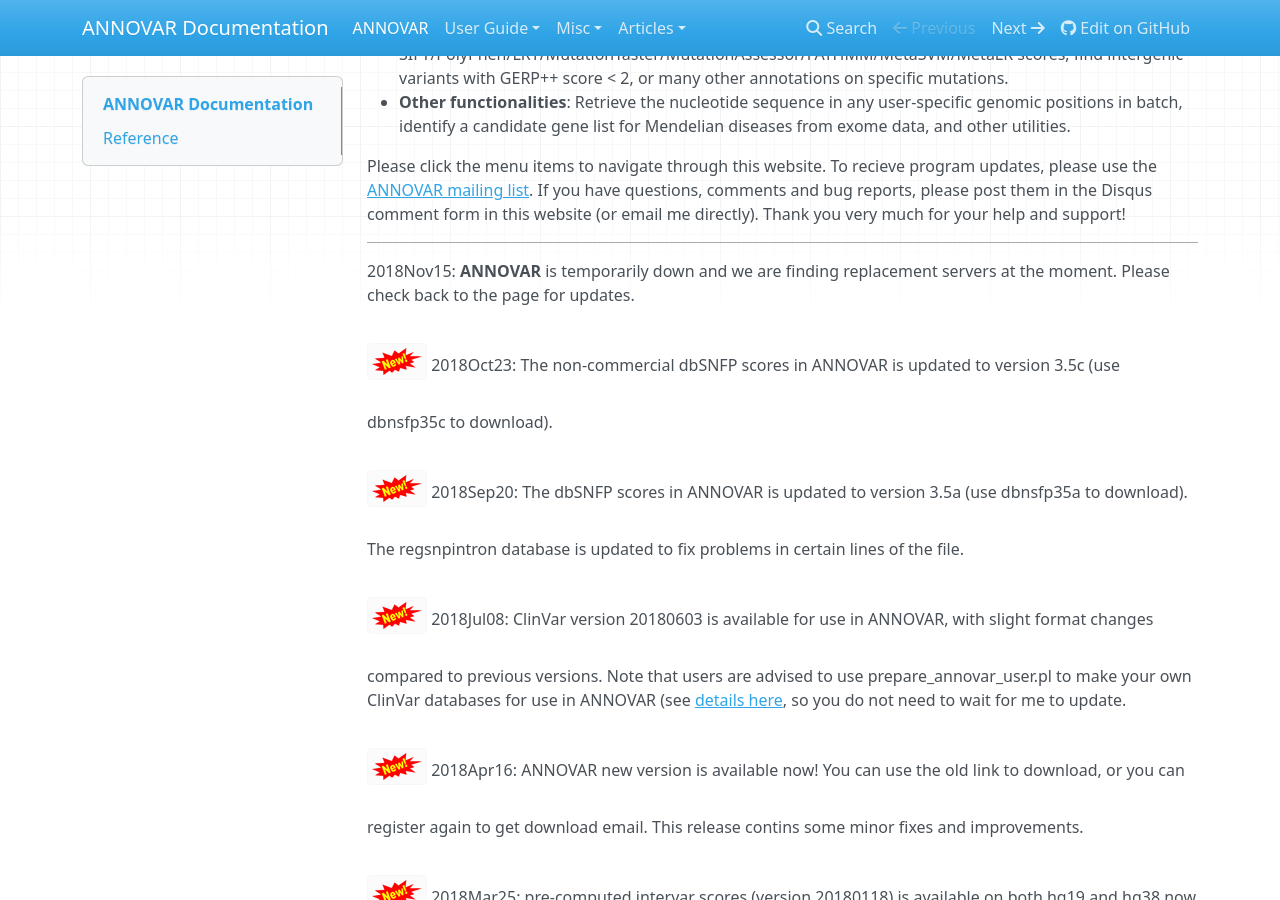
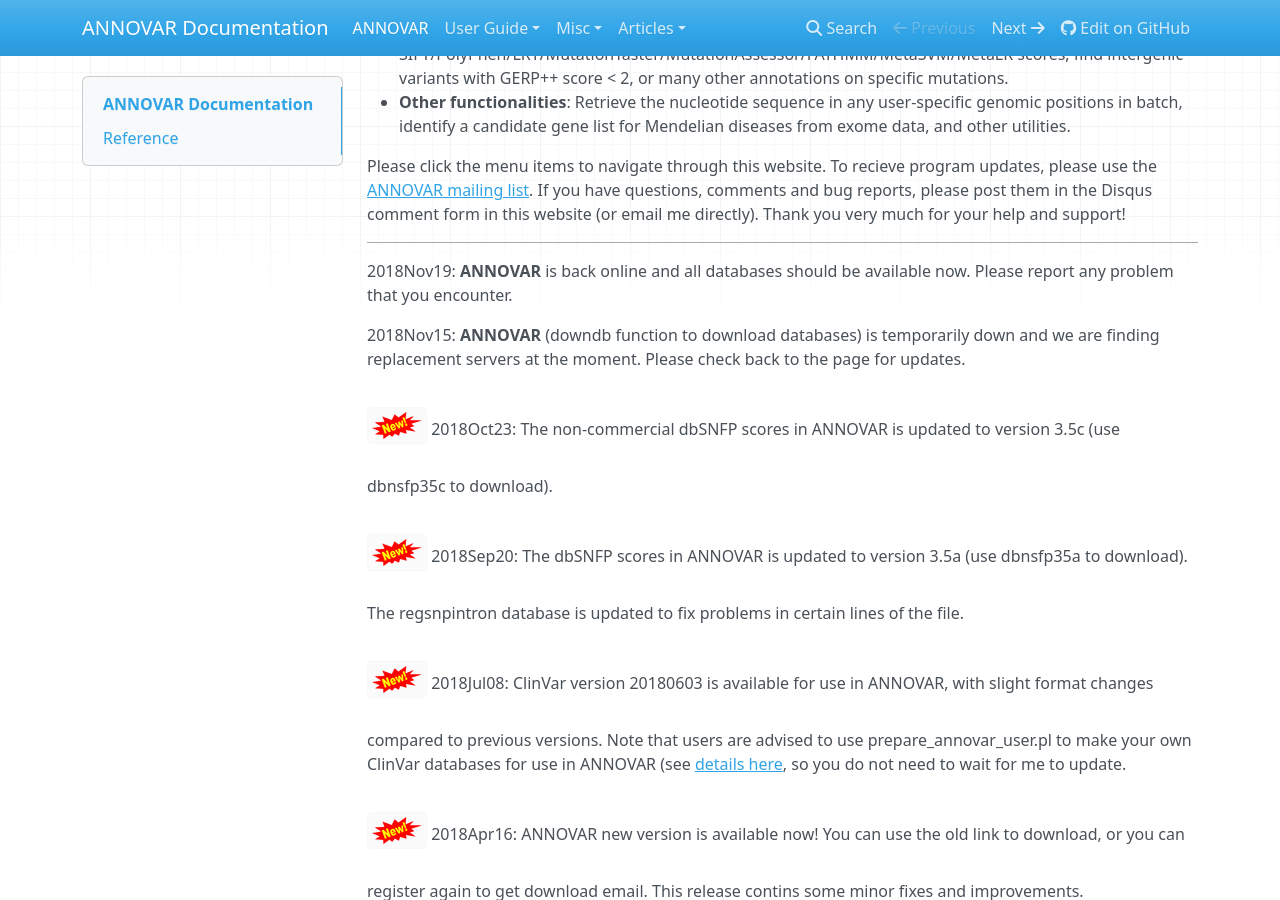
Before and after one commit to WGLab/doc-ANNOVAR, an MkDocs documentation site: the page built from docs/index.md, in a window 1280 px wide and 900 px high, scrolled down 444 px. Built offline with MkDocs 1.6.1, drawn with Linux system fonts in a browser that asks for light colours; nearby versions of some CDN libraries; old or Windows-style settings are respelled for this version of MkDocs.

Commit message:
Update index.md

```diff
--- a/docs/index.md
+++ b/docs/index.md
@@ -10,7 +10,10 @@ ANNOVAR is an efficient software tool to utilize update-to-date information to f
 Please click the menu items to navigate through this website. To recieve program updates, please use the [ANNOVAR mailing list](https://groups.google.com/forum/#!forum/annovar). If you have questions, comments and bug reports, please post them in the Disqus comment form in this website (or email me directly). Thank you very much for your help and support!
 
 ---
-2018Nov15: **ANNOVAR** is temporarily down and we are finding replacement servers at the moment. Please check back to the page for updates.
+
+2018Nov19: **ANNOVAR** is back online and all databases should be available now. Please report any problem that you encounter.
+
+2018Nov15: **ANNOVAR** (downdb function to download databases) is temporarily down and we are finding replacement servers at the moment. Please check back to the page for updates.
 
 ![new](img/new.png) 2018Oct23: The non-commercial dbSNFP scores in ANNOVAR is updated to version 3.5c (use dbnsfp35c to download).
 
```
